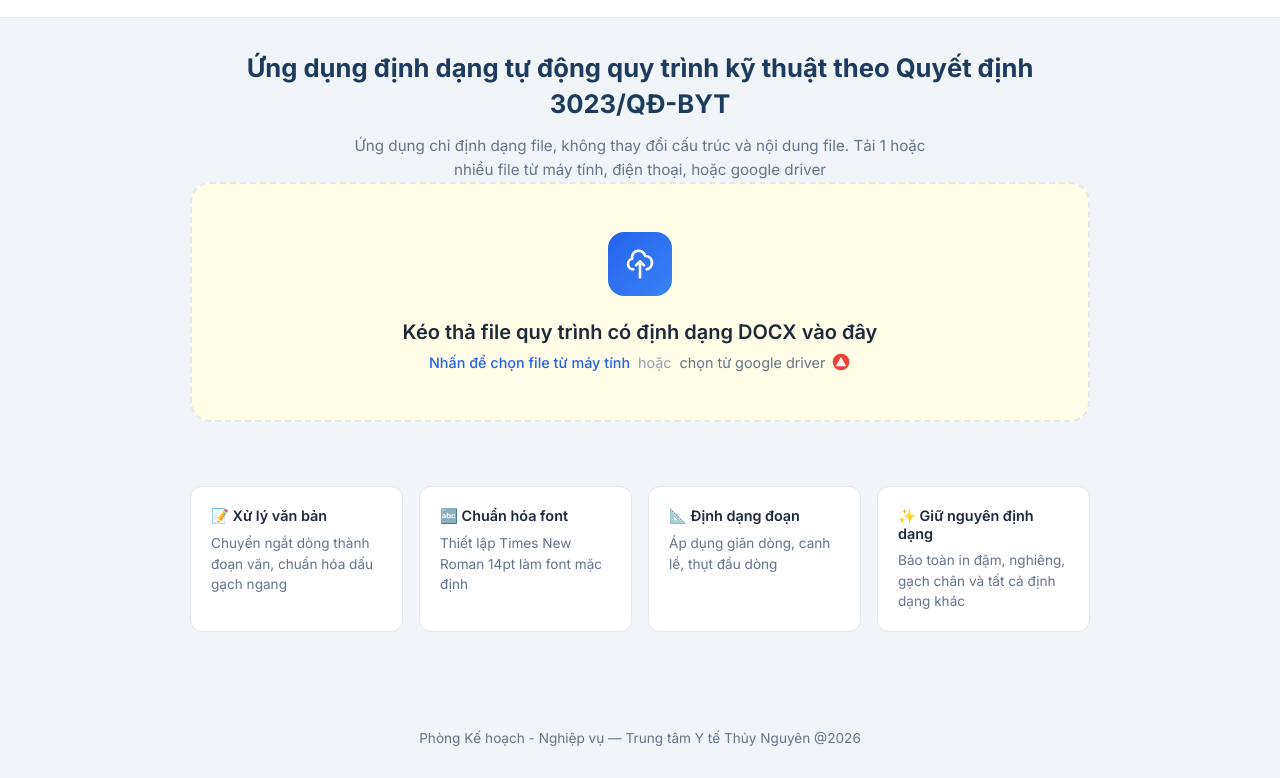
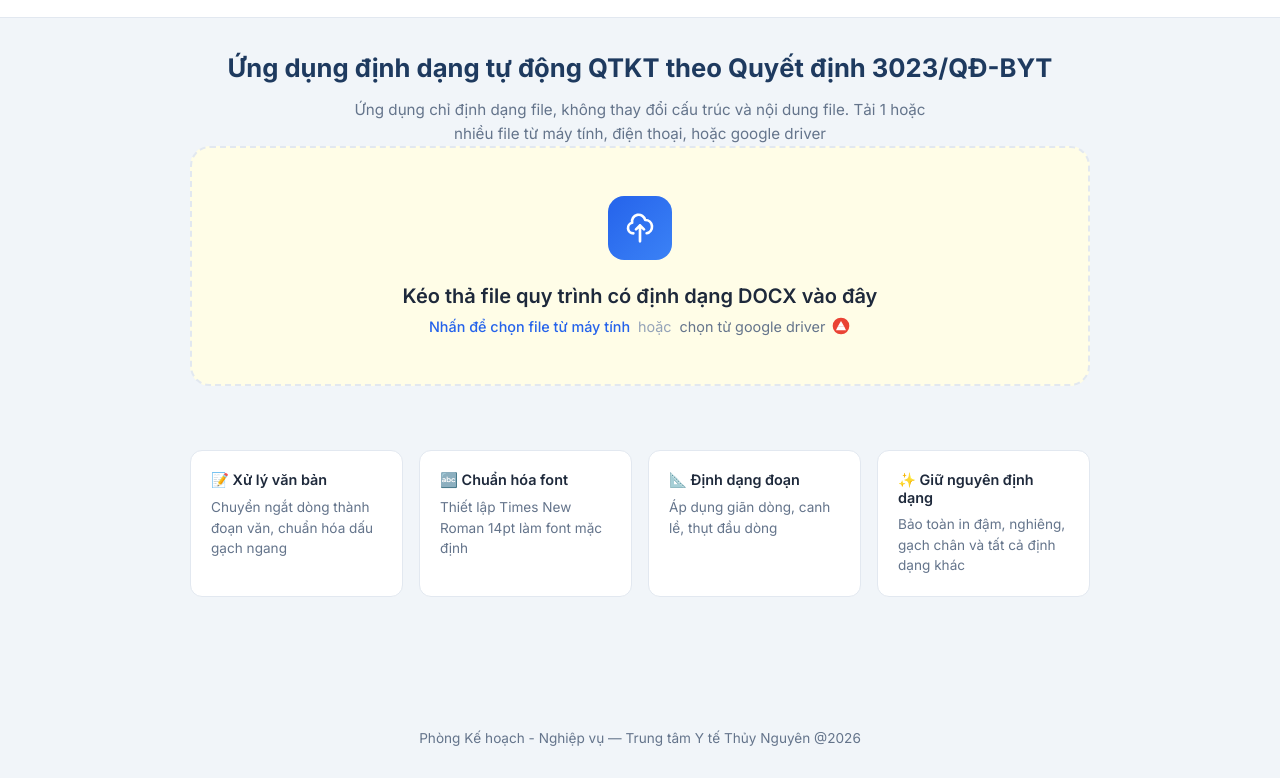
Before and after one commit to khoibmtn/format3023, a website: page public/index.html in a window 1280 px wide. Shown: the part 47-825 px from the top of the page. Drawn offline with Linux system fonts and the light colour scheme.

Commit message:
Update title: Ứng dụng định dạng tự động QTKT

```diff
--- a/public/index.html
+++ b/public/index.html
@@ -653,7 +653,7 @@
     <div class="content-wrapper">
       <!-- Main Content - Centered -->
       <div class="main-content">
-        <h1 class="main-title">Ứng dụng định dạng tự động quy trình kỹ thuật theo Quyết định 3023/QĐ-BYT</h1>
+        <h1 class="main-title">Ứng dụng định dạng tự động QTKT theo Quyết định 3023/QĐ-BYT</h1>
         <p class="main-desc">Ứng dụng chỉ định dạng file, không thay đổi cấu trúc và nội dung file. Tải 1 hoặc nhiều
           file từ máy tính, điện thoại, hoặc google driver</p>
       </div>
```
